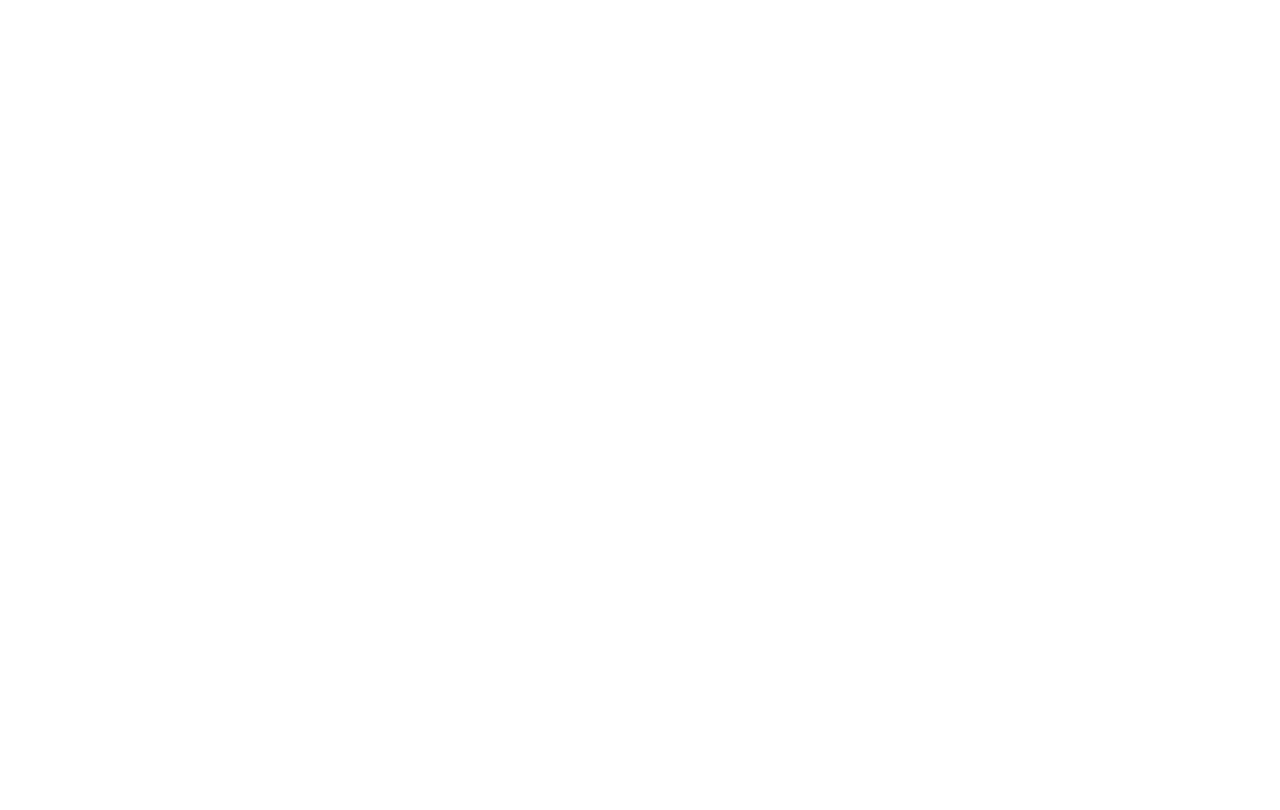
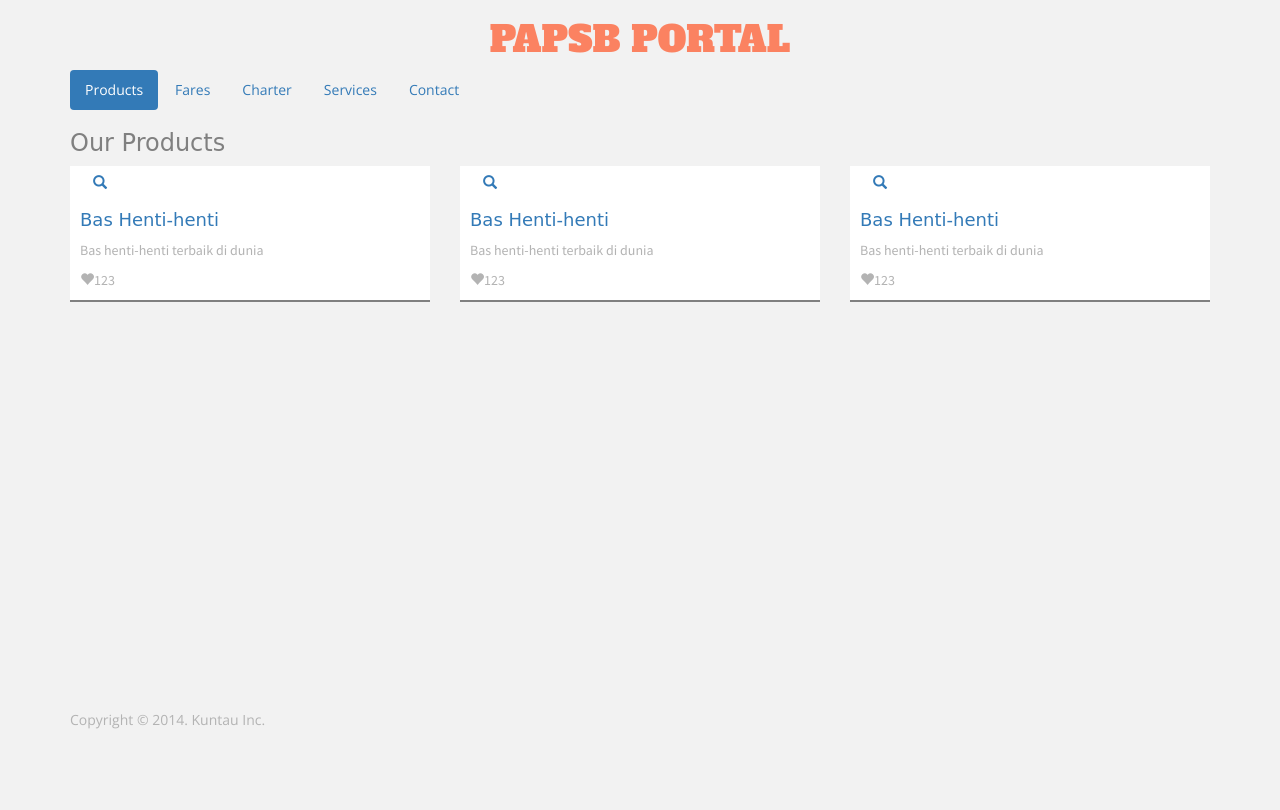
Before and after one commit to kuntau/labs, a website: page papsb-draft1/index.html in a window 1280 px wide. Drawn offline with nearby package versions, Linux system fonts and the light colour scheme; a web font is replaced by a local one.

Commit message:
product cards

```diff
--- a/papsb-draft1/index.html
+++ b/papsb-draft1/index.html
@@ -0,0 +1,80 @@
+<!DOCTYPE html>
+<html>
+  <head>
+    <meta http-equiv="content-type" content="text/html; charset=utf-8" />
+    <title>PAPSB Portal</title>
+    <link rel="stylesheet" href="../bower_components/bootstrap/dist/css/bootstrap.min.css">
+    <link rel="stylesheet" href="../bower_components/font-awesome/css/font-awesome.min.css">
+    <link rel="stylesheet" href="http://fonts.googleapis.com/css?family=Oldenburg|Alfa+Slab+One|Open+Sans:400,300,600,700|Source+Sans+Pro:400,600" title="" type="text/css" />
+    <link rel="stylesheet" href="style.css"/>
+  </head>
+  <body>
+    <div class="container">
+      <div class="row">
+          <h1>PAPSB PORTAL</h1>
+      </div>
+    </div>
+    <div class="container navigation">
+      <div class="row">
+        <div class="col-sm-12">
+          <ul class="nav nav-pills">
+            <li class="active"><a href="#">Products</a></li>
+            <li><a href="#">Fares</a></li>
+            <li><a href="#">Charter</a></li>
+            <li><a href="#">Services</a></li>
+            <li><a href="#">Contact</a></li>
+          </ul>
+        </div>
+      </div>
+    </div>
+    <div class="container content">
+      <div class="row products">
+        <h3 class="col-sm-12">Our Products</h3>
+        <div class="col-sm-4">
+          <div class="product">
+            <a href="#"><img data-src="holder.js/400x200" class="img-responsive" alt="" /></a>
+            <div class="product_details">
+              <div class="product_action"><a class="btn btn-seconday btn-round" href="#"><span class="glyphicon glyphicon-search"></span></a></div>
+              <h4><a href="#">Bas Henti-henti</a></h4>
+              <p>Bas henti-henti terbaik di dunia</p>
+              <div class="intents"><span class="glyphicon glyphicon-heart"></span><span class="count">123</span></div>
+            </div>
+          </div>
+        </div>
+        <div class="col-sm-4">
+          <div class="product">
+            <a href="#"><img data-src="holder.js/400x200" class="img-responsive" alt="" /></a>
+            <div class="product_details">
+              <div class="product_action"><a class="btn btn-seconday btn-round" href="#"><span class="glyphicon glyphicon-search"></span></a></div>
+              <h4><a href="#">Bas Henti-henti</a></h4>
+              <p>Bas henti-henti terbaik di dunia</p>
+              <div class="intents"><span class="glyphicon glyphicon-heart"></span><span class="count">123</span></div>
+            </div>
+          </div>
+        </div>
+        <div class="col-sm-4">
+          <div class="product">
+            <a href="#"><img data-src="holder.js/400x200" class="img-responsive" alt="" /></a>
+            <div class="product_details">
+              <div class="product_action"><a class="btn btn-seconday btn-round" href="#"><span class="glyphicon glyphicon-search"></span></a></div>
+              <h4><a href="#">Bas Henti-henti</a></h4>
+              <p>Bas henti-henti terbaik di dunia</p>
+              <div class="intents"><span class="glyphicon glyphicon-heart"></span><span class="count">123</span></div>
+            </div>
+          </div>
+        </div>
+      </div>
+    </div>
+    <div class="container">
+      <div class="row">
+        <div class="col-sm-12 footer">
+          Copyright &copy; 2014. Kuntau Inc.
+        </div>
+      </div>
+    </div>
+    <script src="../bower_components/jquery/dist/jquery.min.js"></script>
+    <script src="../bower_components/bootstrap/dist/js/bootstrap.min.js"></script>
+    <script src="../bower_components/holderjs/holder.js"></script>
+    <script src="script.js"></script>
+  </body>
+</html>
--- a/papsb-draft1/style.styl
+++ b/papsb-draft1/style.styl
@@ -1,6 +1,44 @@
 /* swatches */
 flat_dark_green = #16a085
-flat_grey = #303387
+flat_dark_blue = #303387
 flat_light_green = #4fd8bf
 flat_light_purple = #bc66a1
 flat_light_orange = #fb8261
+flat_dark_grey = lighten(black, 50%)
+flat_light_grey = lighten(black, 70%)
+
+// @font-face
+//   font-family 'Alfa Slab One', Maiden, cursive
+
+h1, h2
+  font-family 'Alfa Slab One', cursive
+  color flat_light_orange
+
+h3, h4
+  font-family 'Oldenburg', cursive
+  color flat_dark_grey
+
+h1
+  text-align center
+
+body
+  font-family 'Open Sans', sans-serif
+  background-color lighten(black, 95%)
+  color flat_light_grey
+
+.test
+  background-color flat_light_green
+
+.content
+  height 600px
+
+.product
+  font-family 'Source Sans Pro', sans-serif
+  box-shadow 0 2px 0 flat_dark_grey
+
+.product_details
+  background-color white
+  padding 0 10px 10px
+
+.footer
+  height 100px
```
